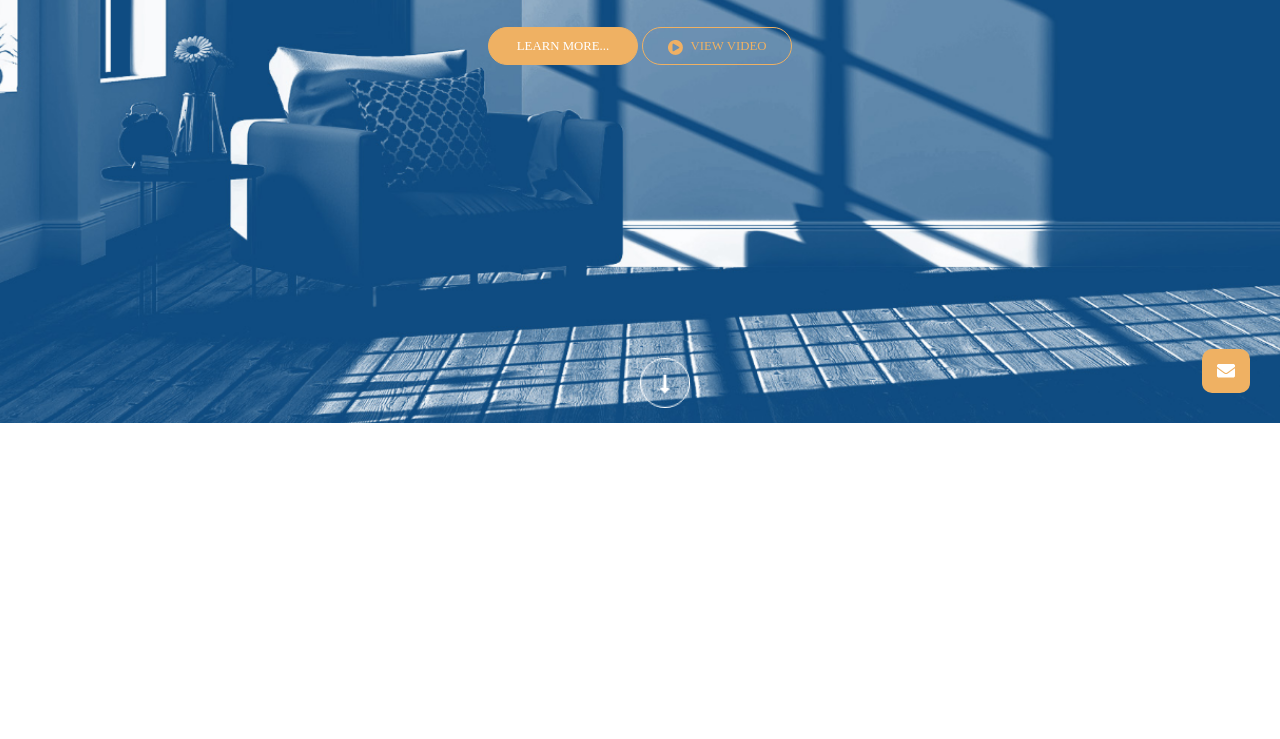
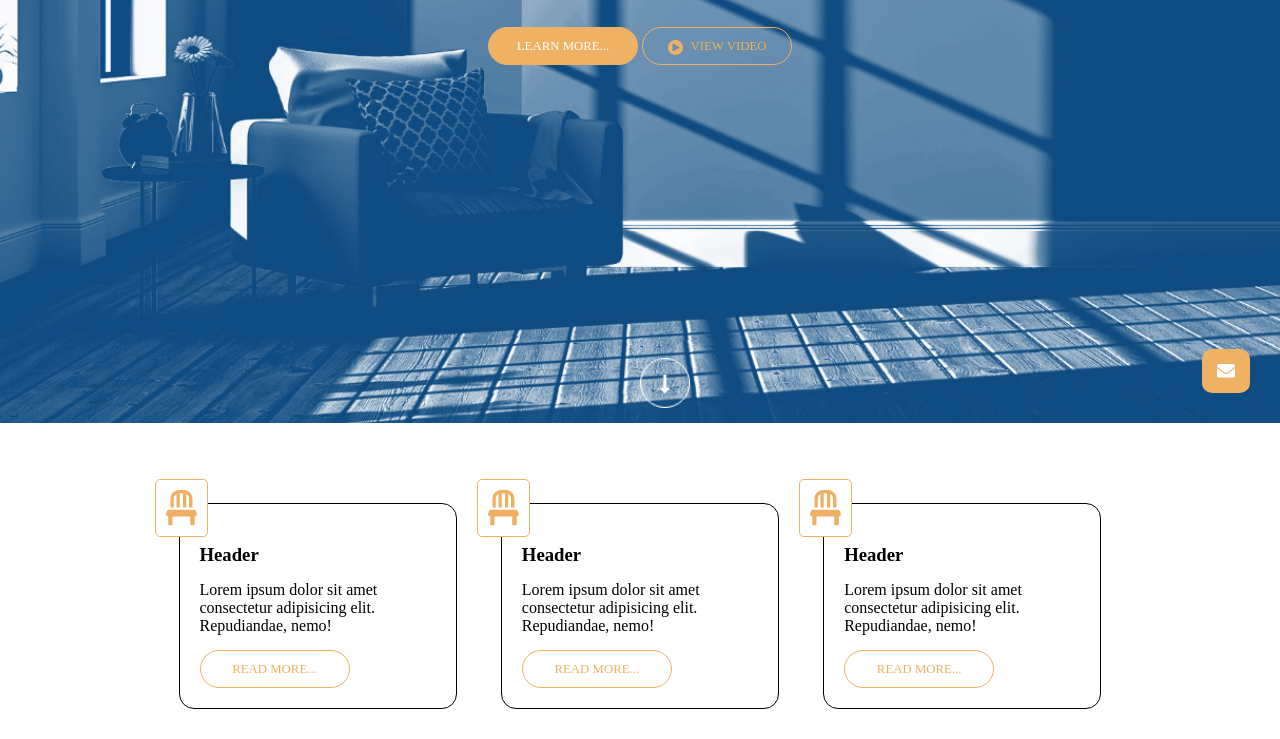
Before and after one commit to RasAlex-Edu/Web_Grig_HW_06_Positioning, a plain HTML site: page index.html in a window 1280 px wide. Shown: the part 377-1116 px from the top of the page. Before the commit the page ends 800 px from the top, so only its background shows below. Drawn offline with Linux system fonts and the light colour scheme.

Commit message:
Final template

```diff
--- a/index.html
+++ b/index.html
@@ -43,7 +43,28 @@
     </div>
     <img class="btn-msg" src="/img/icon_envelope.png" alt="envelope icon" />
     </div>
-
+    <div id="card-section">
+        <div class="wrapper">
+            <div class="card">
+                <img src="./img/icon_chair.png" alt="chair image" />
+                <h3>Header</h3>
+                <p>Lorem ipsum dolor sit amet consectetur adipisicing elit. Repudiandae, nemo! </p>
+                <a href="#" class="btn">read more...</a>
+            </div>
+            <div class="card">
+                <img src="./img/icon_chair.png" alt="chair image" />
+                <h3>Header</h3>
+                <p>Lorem ipsum dolor sit amet consectetur adipisicing elit. Repudiandae, nemo! </p>
+                <a href="#" class="btn">read more...</a>
+            </div>
+            <div class="card">
+                <img src="./img/icon_chair.png" alt="chair image" />
+                <h3>Header</h3>
+                <p>Lorem ipsum dolor sit amet consectetur adipisicing elit. Repudiandae, nemo! </p>
+                <a href="#" class="btn">read more...</a>
+            </div>
+        </div>
+    </div>
 </body>
 
 </html>
--- a/style.css
+++ b/style.css
@@ -116,3 +116,34 @@ ul {
     border-radius: 10px;
 
 }
+#card-section {
+    padding: 80px 0 30px;
+    text-align: center;
+
+}
+.card {
+    border: 1px solid #000;
+    border-radius: 15px;
+    padding: 40px 20px 20px;
+    display: inline-block;
+    margin: 0 20px;
+    width:calc(100% / 3 - 55px);
+    position: relative;
+    text-align: left;
+}
+
+.card img {
+    position: absolute;
+    left: -25px;
+    top: -25px;
+    border-radius:5px ;
+    border: 1px solid #EFB163;
+    padding: 10px;
+    background-color: #fff;
+}
+.card h3 {
+    margin-bottom: 15px;
+}
+.card p {
+    margin-bottom: 15px;
+}
```
